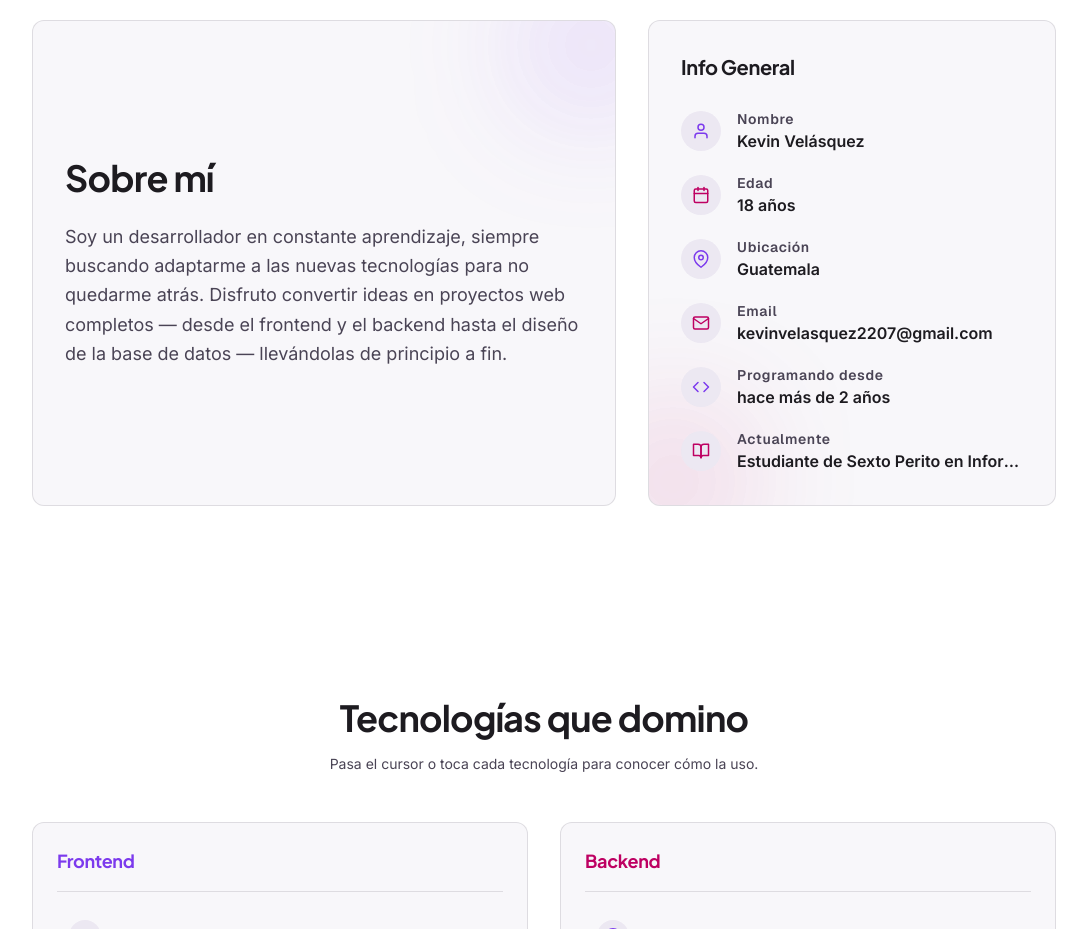
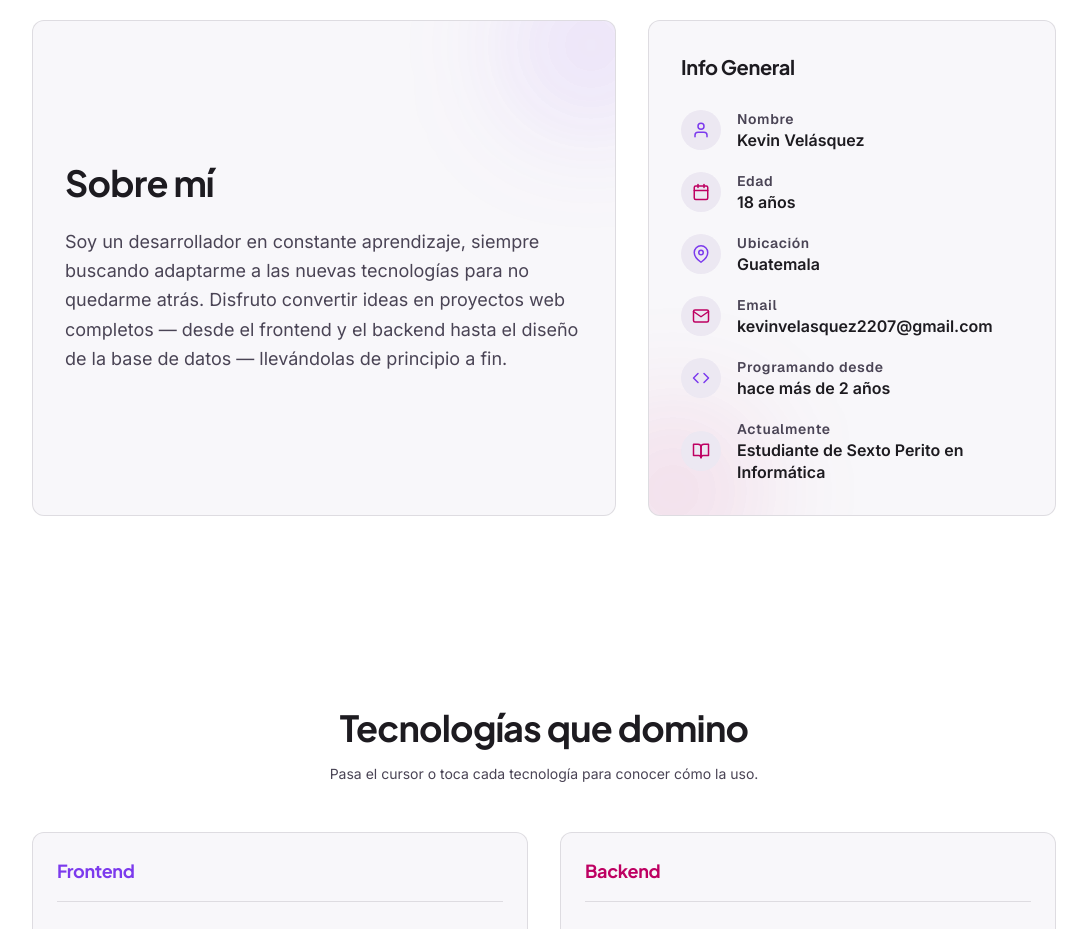
Before and after one commit to Compkev22/portafolio_desarrollador, a React (Vite) app: page / in a window 1280 px wide. Shown: the part 940-1869 px from the top of the page, without its empty margins (96-1183 px from the left). Built offline with nearby package versions, Linux system fonts and the light colour scheme.

Commit message:
fix: texto truncado en Info General (About)

```diff
--- a/src/sections/About/About.jsx
+++ b/src/sections/About/About.jsx
@@ -53,7 +53,7 @@ export default function About() {
               </div>
               <div className="min-w-0">
                 <p className="text-sm text-on-surface-variant font-label">{d.label}</p>
-                <p className="text-on-surface font-semibold truncate">{d.value}</p>
+                <p className="text-on-surface font-semibold leading-snug">{d.value}</p>
               </div>
             </div>
           ))}
```
